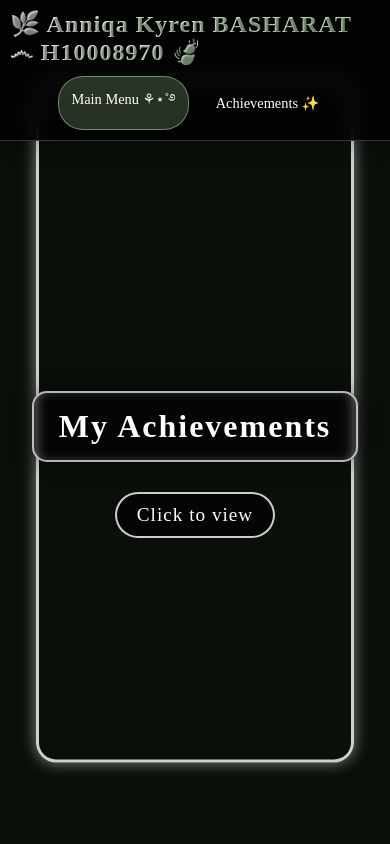
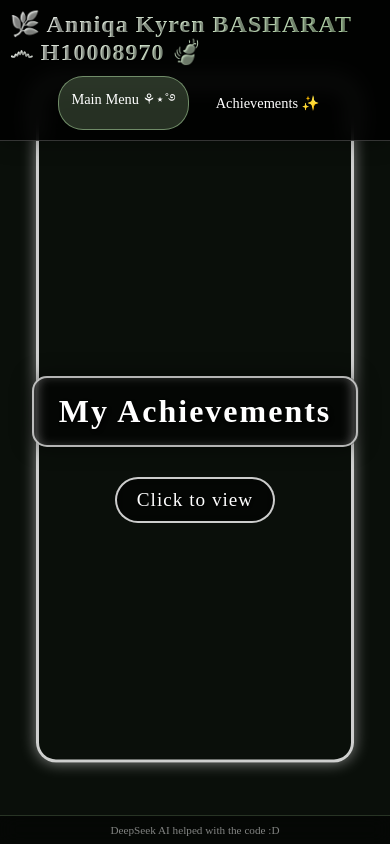
Before and after one commit to AKB-05/My-Achievement, a plain HTML site: page index.html in a window 390 px wide. Drawn offline with Linux system fonts and the light colour scheme.

Commit message:
Update index.html

```diff
--- a/index.html
+++ b/index.html
@@ -21,7 +21,7 @@
   }
 
    html {
-   background-color: #0a0f0a; /* Dark green/black background */
+   background-color: #0a0f0a;
   }
 
   body {
@@ -35,18 +35,6 @@
    100% { opacity: 1; }
   }
 
-    /* Smooth page transition - prevents white flash */
-  body {
-   opacity: 0;
-   animation: fadePageIn 0.5s ease-out forwards;
-  }
-
-  @keyframes fadePageIn {
-   0% { opacity: 0; }
-   100% { opacity: 1; }
-  }
-
-  /* Smooth fade when clicking links */
   a, button {
    transition: all 0.3s ease;
   }
@@ -168,6 +156,7 @@
    justify-content: center;
    min-height: 100vh;
    padding-top: 80px;
+   padding-bottom: 30px;
    box-sizing: border-box;
   }
 
@@ -230,6 +219,31 @@
    justify-content: center;
   }
 
+  /* Simple credits at bottom */
+  .credits {
+   position: fixed;
+   bottom: 0;
+   left: 0;
+   right: 0;
+   text-align: center;
+   padding: 12px;
+   background: rgba(0, 0, 0, 0.5);
+   backdrop-filter: blur(10px);
+   z-index: 2;
+   font-size: 0.75em;
+   color: rgba(255, 255, 255, 0.5);
+   border-top: 1px solid rgba(185, 232, 171, 0.2);
+  }
+
+  .credits a {
+   color: #b9e8ab;
+   text-decoration: none;
+  }
+
+  .credits a:hover {
+   color: white;
+  }
+
   @keyframes fadeInDown {
    0% { opacity: 0; transform: translateY(-30px); }
    100% { opacity: 1; transform: translateY(0); }
@@ -241,6 +255,7 @@
    .nav-links a { font-size: 0.9em; padding: 6px 12px; }
    h1 { font-size: 2em; padding: 15px 25px; }
    h2 { font-size: 1.2em; padding: 10px 20px; }
+   .credits { padding: 8px; font-size: 0.7em; }
   }
  </style>
 </head>
@@ -266,5 +281,10 @@
  </div>
 </div>
 
+<!-- Simple credits at blurry bottom -->
+<div class="credits">
+  DeepSeek AI helped with the code :D
+</div>
+
 </body>
 </html>
```
